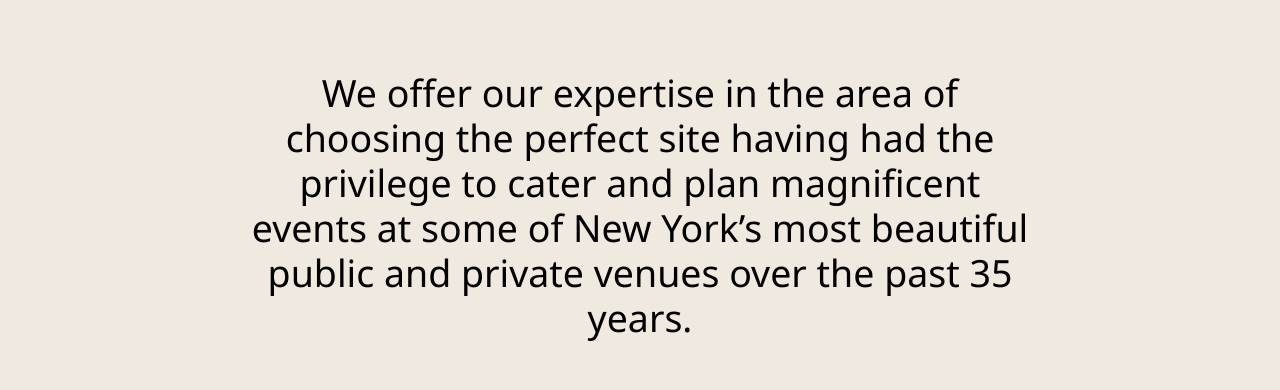
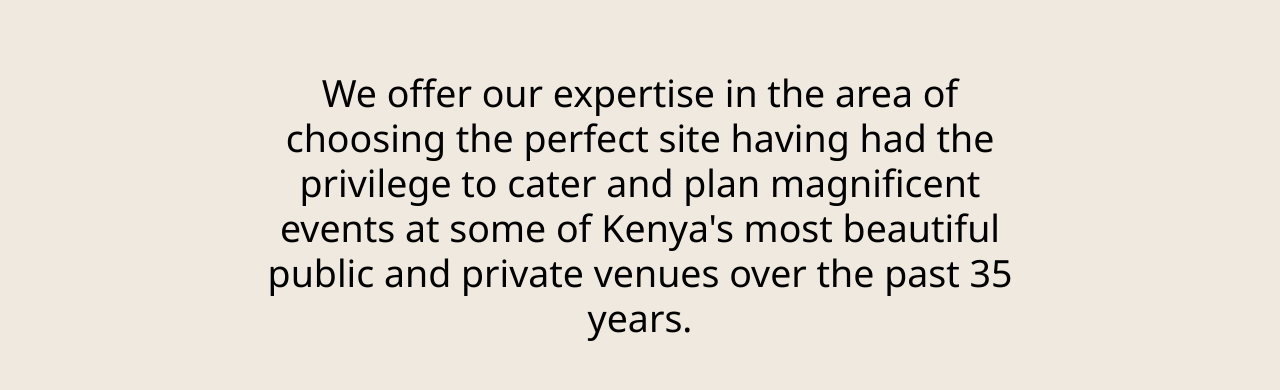
Before and after one commit to kefahwambai/HOD, a React (Create React App) app: page /venue in a window 1280 px wide. Shown: the part 655-1045 px from the top of the page. Built offline with nearby package versions, Linux system fonts and the light colour scheme; a small style sheet from the web is missing; a web font is replaced by a local one.

Commit message:
corrected Venue

```diff
--- a/src/components/Venues/index.js
+++ b/src/components/Venues/index.js
@@ -14,7 +14,7 @@
     <section id="food">
         <div style={{textAlign: 'center', padding: '15rem', fontSize: '2.5rem', color: 'black'}}>
         <h1 >
-        We offer our expertise in the area of choosing the perfect site having had the privilege to cater and plan magnificent events at some of New York’s most beautiful public and private venues over the past 35 years.
+        We offer our expertise in the area of choosing the perfect site having had the privilege to cater and plan magnificent events at some of Kenya's most beautiful public and private venues over the past 35 years.
         </h1>
         </div>
         <div className='row' style={{ marginLeft: '10rem', marginTop: '-10rem'}}>
```
